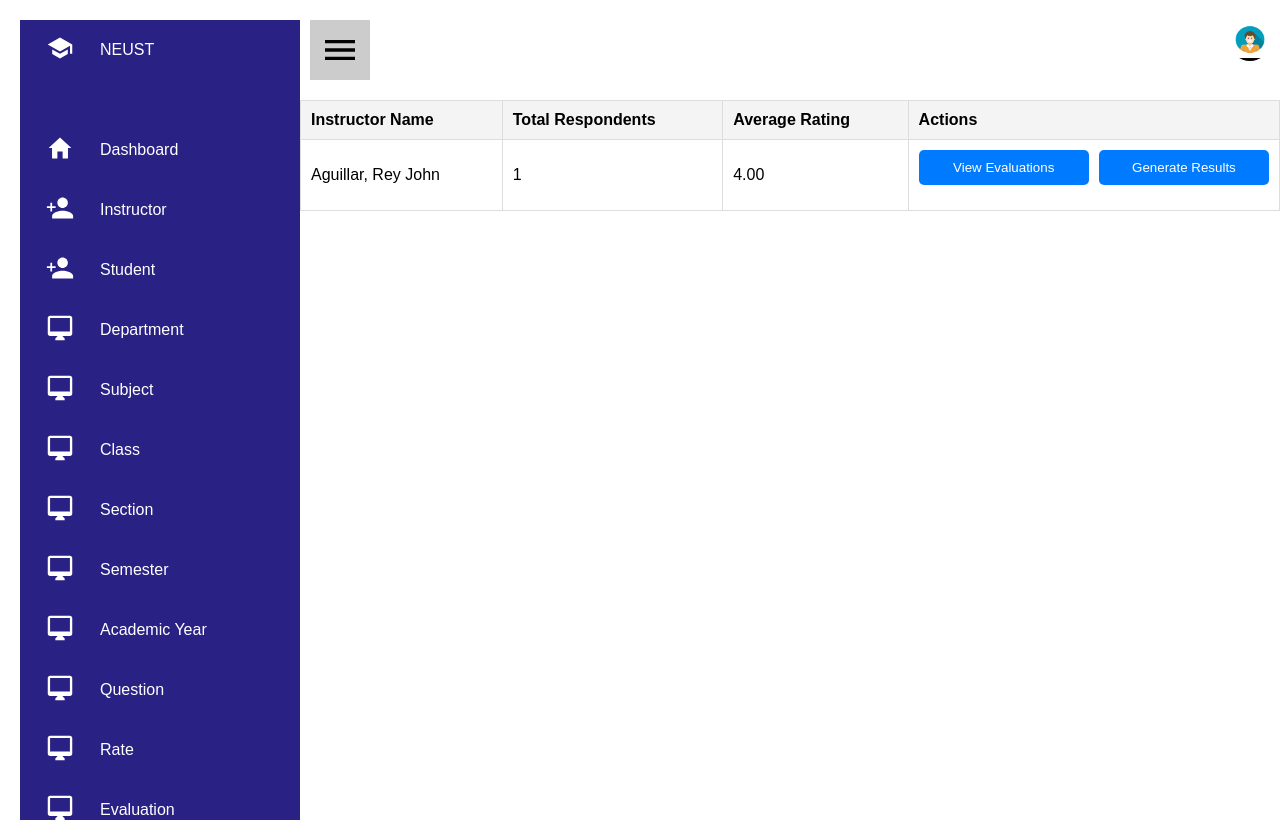
After one commit to definitelynotrc/cap-talavera, a PHP site: page /eval_result.php in a window 1280 px wide. The commit adds this page. Run offline with PHP 8.4, Linux system fonts and the light colour scheme; data comes from the database, SQL or seed files in the repository; some web fonts are replaced.

Commit message:
added evaluation results and generate reports

```diff
--- /dev/null
+++ b/eval_result.php
@@ -0,0 +1,374 @@
+<?php
+$servername = "localhost";
+$username = "root";
+$password = "";
+$dbname = "cap";
+
+$conn = new mysqli($servername, $username, $password, $dbname);
+if ($conn->connect_error) {
+    die("Connection failed: " . $conn->connect_error);
+}
+?>
+<!DOCTYPE html>
+<html lang="en">
+
+<head>
+    <meta charset="UTF-8">
+    <meta name="viewport" content="width=device-width, initial-scale=1.0">
+    <title>Evaluation Results</title>
+    <link rel="stylesheet" href="style.css">
+    <script src="https://code.jquery.com/jquery-3.5.1.min.js"></script>
+    <style>
+        body {
+            font-family: Arial, sans-serif;
+            margin: 20px;
+        }
+
+        form {
+            max-width: 500px;
+            margin: auto;
+        }
+
+        label {
+            display: block;
+            margin: 10px 0 5px;
+            font-weight: bold;
+        }
+
+        select,
+        button {
+            width: 100%;
+            padding: 10px;
+            margin-bottom: 15px;
+            border: 1px solid #ccc;
+            border-radius: 5px;
+        }
+
+        button {
+            background-color: #007BFF;
+            color: white;
+            border: none;
+            cursor: pointer;
+        }
+
+        button:hover {
+            background-color: #0056b3;
+        }
+
+        .view-evaluations-btn,
+        .generate-evaluations-btn {
+            background-color: #007BFF;
+            color: white;
+            border: none;
+            cursor: pointer;
+
+
+        }
+
+        @media print {
+            .evaluator-name {
+                display: none;
+            }
+
+            .printBtn {
+                display: none;
+            }
+        }
+
+
+        .btn-container {
+            display: flex;
+            justify-content: space-between;
+            gap: 10px;
+        }
+    </style>
+</head>
+
+<body>
+    <div class="navigation">
+        <ul>
+            <li>
+                <a href="index.php">
+                    <span class="icon"><ion-icon name="school"></ion-icon></span>
+                    <span class="title">NEUST</span>
+                </a>
+            </li>
+
+            <li id="dashboard">
+                <a href="dashboard.php"><span class="icon"><ion-icon name="home"></ion-icon></span><span
+                        class="title">Dashboard</span></a>
+            </li>
+            <li id="instructor">
+                <a href="instructor.php"><span class="icon"><ion-icon name="person-add"></ion-icon></span><span
+                        class="title">Instructor</span></a>
+            </li>
+            <li id="student">
+                <a href="student.php"><span class="icon"><ion-icon name="person-add"></ion-icon></span><span
+                        class="title">Student</span></a>
+            </li>
+            <li id="department">
+                <a href="department.php"><span class="icon"><ion-icon name="desktop"></ion-icon></span><span
+                        class="title">Department</span></a>
+            </li>
+            <li id="subject">
+                <a href="subject.php"><span class="icon"><ion-icon name="desktop"></ion-icon></span><span
+                        class="title">Subject</span></a>
+            </li>
+            <li id="class">
+                <a href="class.php"><span class="icon"><ion-icon name="desktop"></ion-icon></span><span
+                        class="title">Class</span></a>
+            </li>
+            <li id="section">
+                <a href="section.php"><span class="icon"><ion-icon name="desktop"></ion-icon></span><span
+                        class="title">Section</span></a>
+            </li>
+            <li id="semester">
+                <a href="semester.php"><span class="icon"><ion-icon name="desktop"></ion-icon></span><span
+                        class="title">Semester</span></a>
+            </li>
+            <li id="academic">
+                <a href="acad_year.php"><span class="icon"><ion-icon name="desktop"></ion-icon></span><span
+                        class="title">Academic Year</span></a>
+            </li>
+            <li id="question">
+                <a href="question.php"><span class="icon"><ion-icon name="desktop"></ion-icon></span><span
+                        class="title">Question</span></a>
+            </li>
+            <li id="rate">
+                <a href="rate.php"><span class="icon"><ion-icon name="desktop"></ion-icon></span><span
+                        class="title">Rate</span></a>
+            </li>
+            <li id="evaluation">
+                <a href="evaluation.php"><span class="icon"><ion-icon name="desktop"></ion-icon></span><span
+                        class="title">Evaluation</span></a>
+            </li>
+        </ul>
+
+    </div>
+    <div class="main">
+        <div class="topbar">
+            <div class="toggle">
+                <ion-icon name="menu"></ion-icon>
+            </div>
+            <div class="user">
+                <div class="dropdown">
+                    <!-- Clickable Image -->
+                    <button class="dropdown-btn">
+                        <img src="/img/admin.jpg" alt="User Profile" class="profile-img">
+                    </button>
+                    <!-- Dropdown Menu -->
+                    <div class="dropdown-content">
+                        <a href="#">Manage Account</a>
+                        <a href="logout.php">Logout</a>
+                        <!-- PHP to log out user -->
+                    </div>
+                </div>
+            </div>
+
+        </div>
+
+        <table class="table">
+            <thead>
+                <tr>
+                    <th>Instructor Name</th>
+                    <th>Total Respondents</th>
+                    <th>Average Rating</th>
+                    <th>Actions</th>
+                </tr>
+            </thead>
+            <tbody>
+                <?php
+                // Database query to fetch instructor evaluation summary
+                $query = "
+SELECT
+    ct.class_teacher_id,
+    u.fname AS fname,
+    u.user_id,
+    u.lname AS lname,
+    COUNT(DISTINCT e.eval_id) AS total_respondents,
+    SUM(e.rate_result) AS total_ratings,  -- Summing all ratings
+    COUNT(DISTINCT e.eval_id) AS total_respondents  -- Counting distinct evaluations (respondents)
+FROM evaluation e
+JOIN class_teacher ct ON e.class_teacher_id = ct.class_teacher_id
+JOIN users u ON ct.user_id = u.user_id
+GROUP BY ct.class_teacher_id, u.fname, u.lname
+ORDER BY u.lname ASC;
+";
+
+                $result = $conn->query($query);
+
+                // Check if results are available
+                if ($result->num_rows > 0) {
+                    while ($row = $result->fetch_assoc()) {
+                        // Calculate the average rating by dividing total_ratings by total_respondents
+                        if ($row['total_respondents'] > 0) {
+                            $avg_rating = $row['total_ratings'] / $row['total_respondents'];
+                        } else {
+                            $avg_rating = 0; // Prevent division by zero
+                        }
+
+                        echo '<tr>';
+                        echo '<td>' . htmlspecialchars($row['lname'] . ', ' . $row['fname']) . '</td>';
+                        echo '<td>' . $row['total_respondents'] . '</td>';
+                        echo '<td>' . number_format($avg_rating, 2) . '</td>';  // Display the average rating with 2 decimal points
+                        echo '<td>';
+                        echo '<div class="btn-container"><button class="view-evaluations-btn" data-instructor-id="' . $row['class_teacher_id'] . '">View Evaluations</button><button class="generate-evaluations-btn" data-instructor-id="' . $row['class_teacher_id'] . '">Generate Results</button></div>';
+
+                        echo '</td>';
+                        echo '</tr>';
+                    }
+                } else {
+                    echo '<tr><td colspan="4">No evaluations found.</td></tr>';
+                }
+                ?>
+            </tbody>
+        </table>
+
+        <div id="evaluation-details" style="display: none;">
+            <h3>Evaluation Details</h3>
+            <button id="printBtn">Print Evaluations</button>
+
+
+            <div id="evaluator-info">
+                <!-- Dynamic Evaluator Info -->
+            </div>
+            <table class="table">
+                <thead>
+                    <tr>
+                        <th>Question</th>
+                        <th>5</th>
+                        <th>4</th>
+                        <th>3</th>
+                        <th>2</th>
+                        <th>1</th>
+                    </tr>
+                </thead>
+                <tbody id="evaluation-answers">
+                    <!-- Evaluation details will be loaded here -->
+                </tbody>
+            </table>
+        </div>
+        <!-- Modal for displaying evaluation results -->
+        <div id="evaluationResultsModal" class="modal">
+            <div class="modal-content">
+                <span class="close-btn">&times;</span>
+                <h3>Evaluation Results</h3>
+                <div id="evaluationResults"></div>
+                <div>
+                    <strong>Average Rating: </strong><span id="averageRating"></span>
+                </div>
+            </div>
+        </div>
+        <div id="evaluationResults">
+            <!-- Tables will be dynamically inserted here by JavaScript -->
+        </div>
+
+        <script src="main.js"></script>
+
+        <script src="https://unpkg.com/ionicons@4.5.10-0/dist/ionicons.js"></script>
+        <script>
+            $(document).ready(function () {
+                // Set up the event listener for dynamically loaded content
+                $(document).on('click', '.printBtn', function () {
+                    const table = $(this).closest('table')[0]; // Get the closest table to the print button
+                    const newWindow = window.open('', '', 'width=800,height=600');
+
+                    // Define the print styles
+                    const styles = `
+            <style>
+                body { font-family: Arial, sans-serif; }
+                .evaluator-name { display: none; } /* Hide evaluator's name during print */
+                table { width: 100%; border-collapse: collapse; }
+                th, td { padding: 8px; text-align: left; border: 1px solid #ddd; }
+            </style>
+        `;
+
+                    newWindow.document.write('<html><head><title>Print Evaluation</title>' + styles + '</head><body>');
+                    newWindow.document.write(table.outerHTML); // Print the closest table's HTML
+                    newWindow.document.write('</body></html>');
+                    newWindow.document.close();
+                    newWindow.print();
+                });
+
+                // Handle the view evaluations button click
+                $('.view-evaluations-btn').click(function () {
+                    const instructorId = $(this).data('instructor-id'); // Fetch the instructor ID from the button
+
+                    $.ajax({
+                        url: 'fetch_instructor_evaluations.php',
+                        method: 'POST',
+                        dataType: 'json',
+                        data: { instructor_id: instructorId },
+                        success: function (response) {
+                            if (response.error) {
+                                alert(response.error); // Handle any errors sent by PHP
+                            } else {
+                                $('#evaluation-details').html(response.evaluationTables); // Populate multiple tables
+                                $('#evaluation-details').show(); // Show the evaluation details section
+                            }
+                        },
+                        error: function (xhr, status, error) {
+                            console.error('AJAX Error:', status, error);
+                            console.error('Response:', xhr.responseText); // Log the raw response
+                            alert('Failed to fetch evaluation details.');
+                        }
+                    });
+                });
+
+                // Open the modal when the "Generate Results" button is clicked
+                $(document).on('click', '.generate-evaluations-btn', function () {
+                    const instructorId = $(this).data('instructor-id');
+
+                    // Show the modal
+                    document.getElementById('evaluationResultsModal').style.display = 'block';
+
+                    // Fetch evaluation results for this instructor
+                    fetchEvaluationResults(instructorId);
+                });
+
+                // Close the modal when the close button is clicked
+                $('.close-btn').click(function () {
+                    document.getElementById('evaluationResultsModal').style.display = 'none';
+                });
+
+                // Function to fetch evaluation results via AJAX
+                function fetchEvaluationResults(instructorId) {
+                    const xhr = new XMLHttpRequest();
+                    xhr.open('POST', 'fetch_evaluation_results.php', true);
+                    xhr.setRequestHeader('Content-Type', 'application/x-www-form-urlencoded');
+                    xhr.onreadystatechange = function () {
+                        if (xhr.readyState == 4 && xhr.status == 200) {
+                            const response = JSON.parse(xhr.responseText);
+                            if (response.error) {
+                                alert(response.error);
+                            } else {
+                                displayEvaluationResults(response);
+                            }
+                        }
+                    };
+                    xhr.send('instructor_id=' + instructorId);
+                }
+
+                // Function to display the evaluation results in the modal
+                function displayEvaluationResults(response) {
+                    const evaluationResultsDiv = document.getElementById('evaluationResults');
+                    const averageRatingSpan = document.getElementById('averageRating');
+
+                    // Clear previous results
+                    evaluationResultsDiv.innerHTML = '';
+
+                    let evalResultsHTML = '';
+                    response.evaluations.forEach((evaluation, index) => {
+                        evalResultsHTML += `Evaluation${index + 1}: ${evaluation.rating}<br>`;
+                    });
+
+                    evaluationResultsDiv.innerHTML = evalResultsHTML;
+                    averageRatingSpan.textContent = response.average_rating.toFixed(2);
+                }
+            });
+
+
+        </script>
+</body>
+
+</html>
```
Also changed, not shown: fetch_evaluation_results.php (added, +57 -0 lines), fetch_instructor_evaluations.php (added, +107 -0 lines), instructor_evaluation.php (+2 -13 lines).
